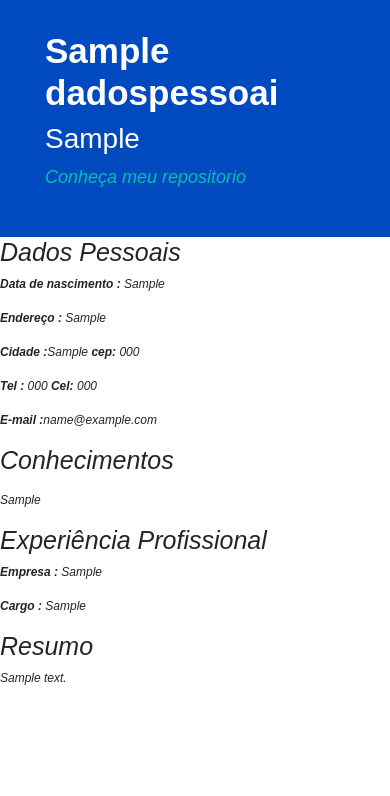
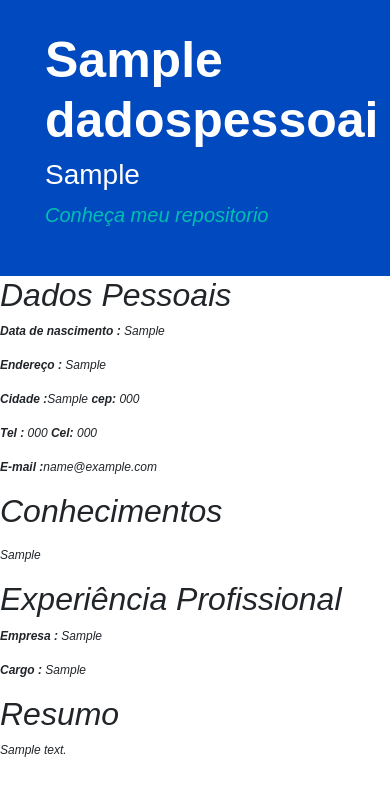
Before and after one commit to PKpacheco/meu-portfolio, a Django app: page / in a window 390 px wide. Shown: the top 796 px of the page. Run offline with Django 3.2, Linux system fonts and the light colour scheme; tables that the repository leaves empty hold one stand-in row (values such as "Sample post"); some libraries are stand-ins or nearby versions.

Commit message:
ajustes css

```diff
--- a/portfolios/static/css/style.css
+++ b/portfolios/static/css/style.css
@@ -22,10 +22,6 @@
   font-weight: bold;
 }
 
-.negrit2{
-  font-weight: 700;
-}
-
 #show p{
   font-family: 'Arial';
 }
@@ -37,11 +33,6 @@
   font-size: 20px;
 }
 
-#show a:hover{
-  text-decoration: none;
-  color:#6DBCB6;
-}
-
 .panel h2 {
   font-family: 'Arial';
 }
@@ -51,30 +42,6 @@
 }
 
 .panel p {
-  font-size:15px;
-  font-family: 'Arial';
-}
-
-@media(max-width: 760px){
-  #show h1{
-  font-family: 'Arial', cursive;
-    font-weight: bold;
-    font-size:35px;
-  }
-
-  .panel h2 {
-    font-family: 'Arial', cursive;
-    font-size: 25px;
-  }
-
-  .panel p {
     font-size:12px;
     font-family: 'Arial', serif;
   }
-
-  #show a{
-    font-family: 'Arial', cursive;
-    text-decoration: none;
-    color:#00BFB2;
-    font-size: 18px;
-  }
```
